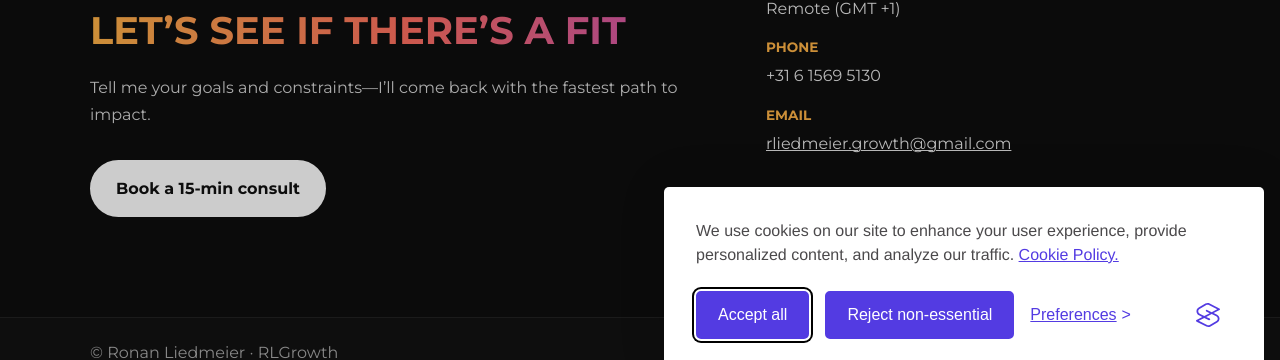
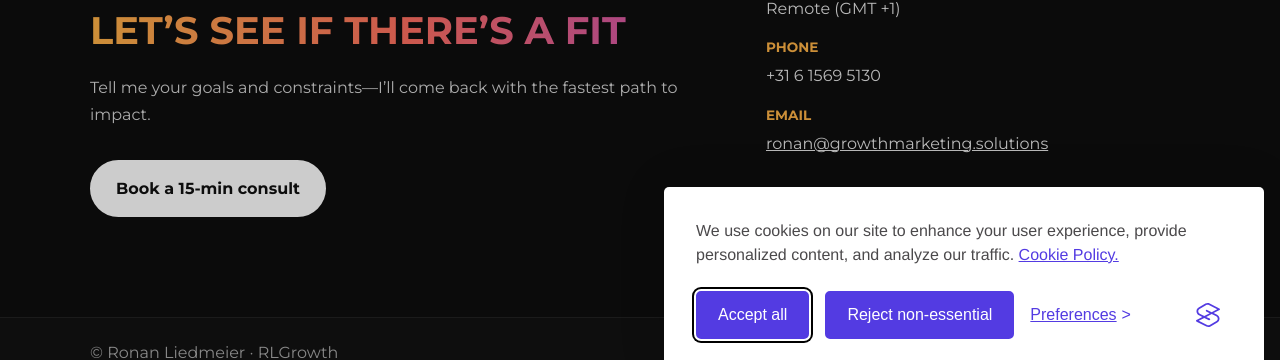
Before and after one commit to rliedmeiergrowth-create/freelanceproject, a Jekyll site: the page index.html, which Jekyll copies as it is, in a window 1280 px wide and 900 px high, scrolled down 5724 px. Shown: the part 513-873 px from the top of the window. Built offline with Jekyll 4.4.1, drawn with Linux system fonts in a browser that asks for light colours.

Commit message:
Update index.html

```diff
--- a/index.html
+++ b/index.html
@@ -414,7 +414,7 @@ height="0" width="0" style="display:none;visibility:hidden"></iframe></noscript>
         <div class="contact-info-group">
           <h4 class="contact-info-label">Email</h4>
           <p class="contact-info-text">
-            <a href="mailto:ronan@growthmarketing.solutions">rliedmeier.growth@gmail.com</a>
+            <a href="mailto:ronan@growthmarketing.solutions">ronan@growthmarketing.solutions</a>
           </p>
         </div>
       </div>
```
